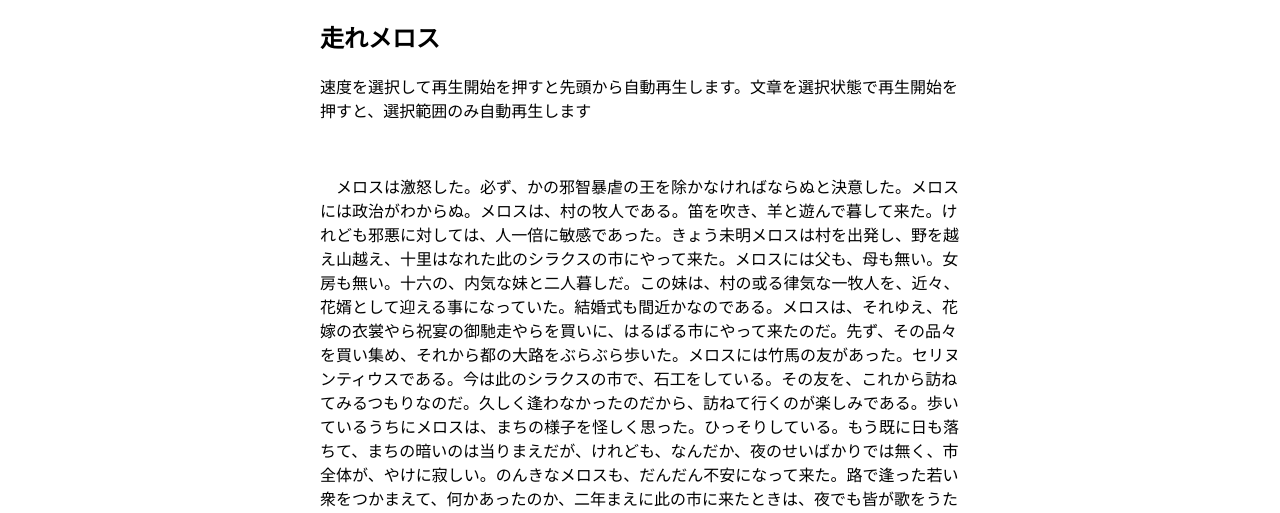
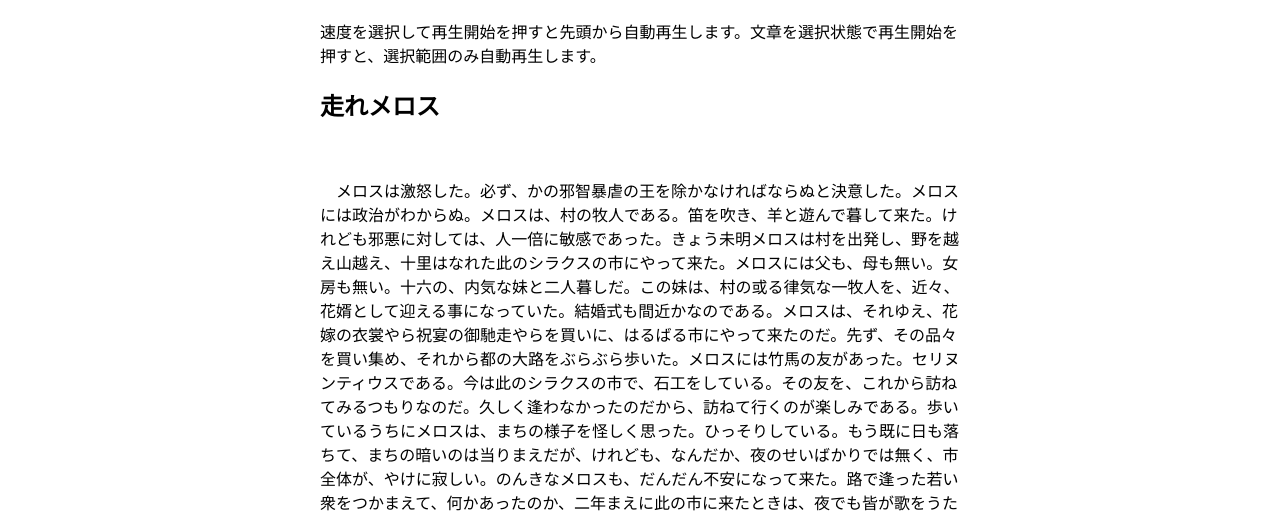
Before and after one commit to tkosuga/spritz-jp-sample, a plain HTML site: page index.html in a window 1280 px wide. Shown: the part 280-793 px from the top of the page. Drawn offline with Linux system fonts and the light colour scheme.

Commit message:
Update index.html

```diff
--- a/index.html
+++ b/index.html
@@ -53,8 +53,8 @@
 </div>
 
             <h1>日本語での文字高速読みテスト</h1>
+<p>速度を選択して再生開始を押すと先頭から自動再生します。文章を選択状態で再生開始を押すと、選択範囲のみ自動再生します。</p>
             <h2>走れメロス</h2>
-<p>速度を選択して再生開始を押すと先頭から自動再生します。文章を選択状態で再生開始を押すと、選択範囲のみ自動再生します</p>
 
             <br /><br />
 
```
